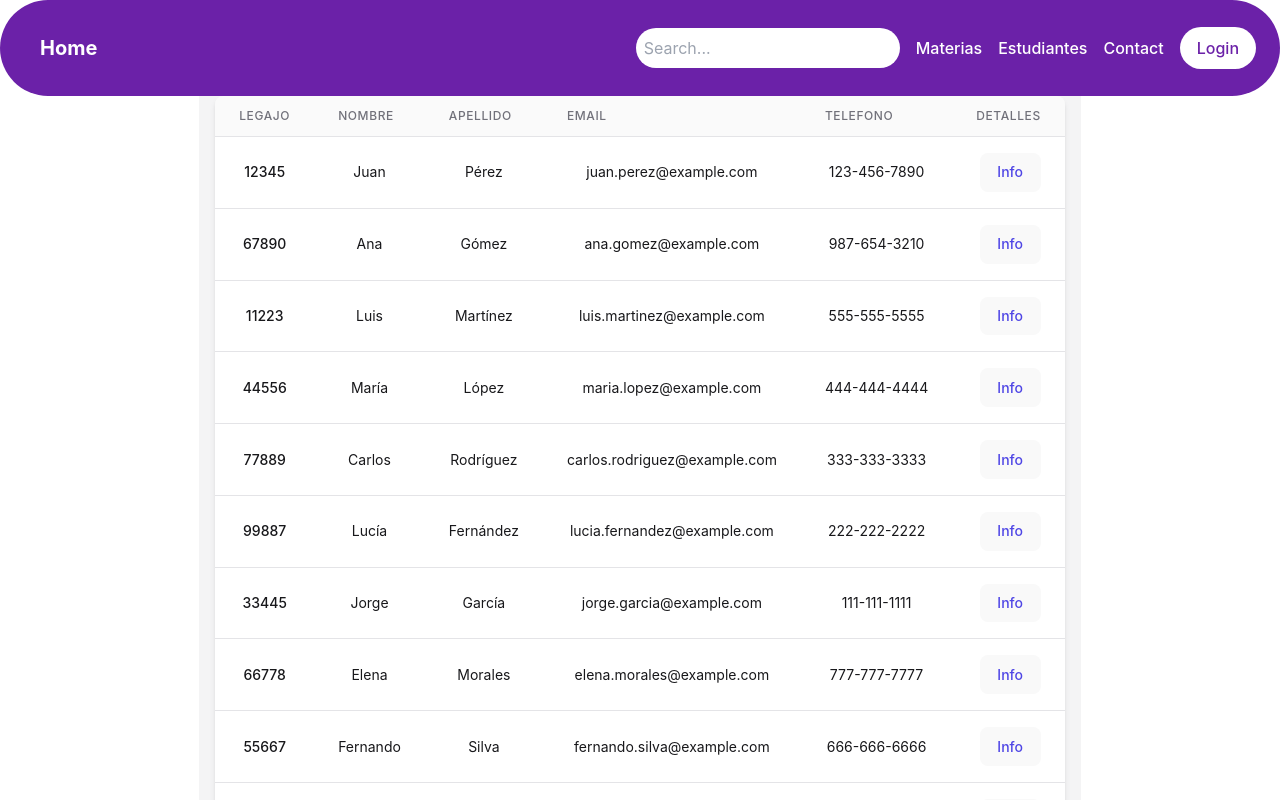
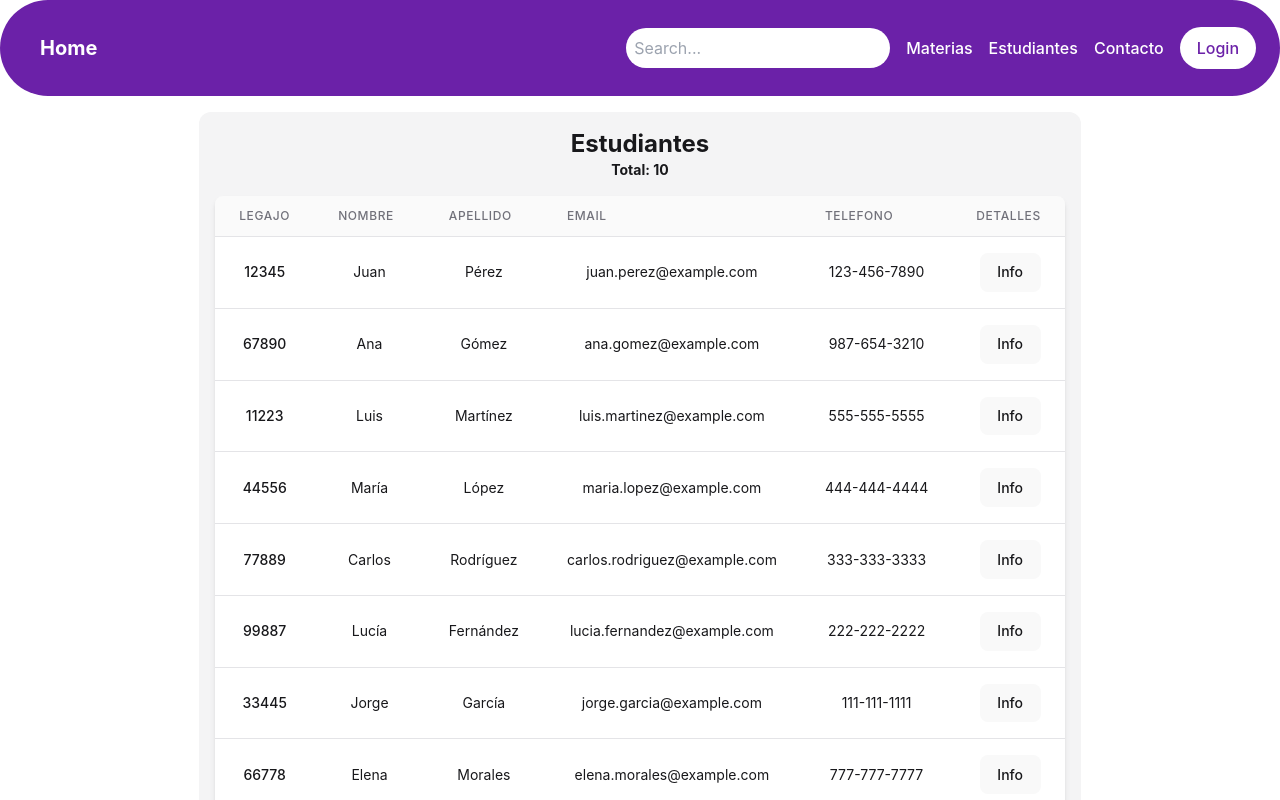
Before and after one commit to gerogabas/ProyectoKiosko, a React (Vite) app: page /estudiantes in a window 1280 px wide. Shown: the top 800 px of the page. Built offline with nearby package versions, Linux system fonts and the light colour scheme.

Commit message:
hotfix de alumnos

```diff
--- a/src/Front/Estudiantes.jsx
+++ b/src/Front/Estudiantes.jsx
@@ -1,67 +1,67 @@
-import React from 'react';
+import React, { useState } from "react";
 
 // Estilos
-const sharedTableCellClasses = 'px-6 py-4 whitespace-nowrap text-sm text-zinc-900 dark:text-zinc-100';
-const sharedTableHeaderClasses = 'px-6 py-3 text-left text-xs font-medium text-zinc-500 dark:text-zinc-400 uppercase tracking-wider';
+const sharedTableCellClasses =
+  "px-6 py-4 whitespace-nowrap text-sm text-zinc-900 dark:text-zinc-100";
+const sharedTableHeaderClasses =
+  "px-6 py-3 text-left text-xs font-medium text-zinc-500 dark:text-zinc-400 uppercase tracking-wider";
 
 // Componente para el encabezado de la tabla
 const TableHeader = () => {
   return (
     <thead className="bg-zinc-50 dark:bg-zinc-800">
       <tr>
-        {["Legajo", "Nombre", "Apellido", "Email", "Telefono", "Detalles"].map(header => (
+        {["Legajo", "Nombre", "Apellido", "Email", "Telefono", "Detalles"].map(
+          (header) => (
             <th key={header} scope="col" className={sharedTableHeaderClasses}>
               {header}
             </th>
-        ))}
+          )
+        )}
       </tr>
     </thead>
   );
 };
 
-// Componente para una fila de la tabla
-const StudentRow = ({ alumnos, onInfoClick }) => {
-  return (
-    <tr>
-      <td className={`${sharedTableCellClasses} font-medium`}>{alumnos.legajo}</td>
-      <td className={sharedTableCellClasses}>{alumnos.nombre}</td>
-      <td className={sharedTableCellClasses}>{alumnos.apellido}</td>
-      <td className={sharedTableCellClasses}>{alumnos.email}</td>
-      <td className={sharedTableCellClasses}>{alumnos.telefono}</td>
-      <td className={`${sharedTableCellClasses} text-right`}>
-        <button
-          className="text-indigo-600 dark:text-indigo-400 hover:text-indigo-900 dark:hover:text-indigo-600"
-          onClick={() => onInfoClick(alumnos.legajo)}
-        >
-          Info
-        </button>
-      </td>
-    </tr>
-  );
-};
-
 // Componente principal
 const Estudiantes = () => {
+  const [selectedAlumno, setSelectedAlumno] = useState(null);
 
-  const showStudentInfo = legajo => {
-    alert(`Clickeaste al: ${legajo}`);
+  const handleClickAlumno = (alu) => {
+    setSelectedAlumno(alu);
   };
 
   return (
-    <div className="min-h-screen bg-zinc-100 dark:bg-zinc-900 p-4">
+    <div className="flex min-h-screen bg-zinc-100 dark:bg-zinc-900 p-4 rounded-xl">
+      {selectedAlumno ? ( <pre className="text-left">{JSON.stringify(selectedAlumno, null, 2)}</pre>)
+      :(
       <div className="container mx-auto">
-        <h1 className="text-2xl font-bold mb-4 text-zinc-900 dark:text-zinc-100">Students List</h1>
+          <h1 className="text-2xl font-bold mb-4 text-zinc-900 dark:text-zinc-100">
+            Estudiantes
+            <p className="text-sm">Total: {alumnos.length}</p>
+          </h1>
           <div className="shadow-md overflow-hidden border-b border-zinc-200 dark:border-zinc-700 sm:rounded-lg">
             <table className="min-w-full divide-y divide-zinc-200 dark:divide-zinc-700">
               <TableHeader />
               <tbody className="bg-white dark:bg-zinc-800 divide-y divide-zinc-200 dark:divide-zinc-700">
-              {alumnos.map(alumnos => (
-                <StudentRow key={alumnos.legajo} alumnos={alumnos} onInfoClick={showStudentInfo} />
+                {alumnos.map((alumno) => (
+                  <tr key={alumno.legajo}>
+                    <td className={`${sharedTableCellClasses} font-medium`}> {alumno.legajo} </td>
+                    <td className={sharedTableCellClasses}>{alumno.nombre}</td>
+                    <td className={sharedTableCellClasses}>{alumno.apellido}</td>
+                    <td className={sharedTableCellClasses}>{alumno.email}</td>
+                    <td className={sharedTableCellClasses}>{alumno.telefono}</td>
+                    <td className={`${sharedTableCellClasses} text-right`}>
+                      <button className=" dark:text-indigo-400 dark:hover:text-indigo-600"
+                        onClick={() => handleClickAlumno(alumno)}> Info </button>
+                    </td>
+                  </tr>
                 ))}
               </tbody>
             </table>
           </div>
         </div>
+      )}
     </div>
   );
 };
--- a/src/Front/NavBar.jsx
+++ b/src/Front/NavBar.jsx
@@ -1,28 +1,45 @@
 import { Outlet, Link } from "react-router-dom";
 
-const txtBlanco = 'text-white hover:text-zinc-300';
+const txtBlanco = "text-white hover:text-zinc-300";
 
 const Navbar = () => {
   return (
     <div>
       <nav className="logo flex justify-between items-center p-4 bg-purple-800 rounded-full fixed top-0 left-0 right-0 z-10">
         <div className="ml-4">
-                <Link to="/" className={txtBlanco + ' font-bold text-xl hover:text-red-500'}>Home</Link>
+          <Link
+            to="/"
+            className={txtBlanco + " font-bold text-xl hover:text-red-500"}
+          >
+            Home
+          </Link>
         </div>
         <div className="flex items-center gap-4">
-                <input type="text" placeholder="Search..." className="rounded-full p-2" />
-                <Link to="/materias" className={txtBlanco}>Materias</Link>
-                <Link to="/estudiantes" className={txtBlanco}>Estudiantes</Link>
-                <Link to="#" className={txtBlanco}>Contact</Link>
+          <input
+            type="text"
+            placeholder="Search..."
+            className="rounded-full p-2"
+          />
+          <Link to="/materias" className={txtBlanco}>
+            Materias
+          </Link>
+          <Link to="/estudiantes" className={txtBlanco}>
+            Estudiantes
+          </Link>
+          <Link to="#" className={txtBlanco}>
+            Contacto
+          </Link>
           <Link to="/login" children>
-                    <button className="bg-white text-purple-800 py-2 px-4 rounded-full hover:bg-purple-700 hover:text-white">Login</button>
+            <button className="bg-white text-purple-800 py-2 px-4 rounded-full hover:bg-purple-700 hover:text-white">
+              Login
+            </button>
           </Link>
         </div>
       </nav>
-        <div>
-            <Outlet/>
+      <div className="pt-20">
+        <Outlet />
       </div>
     </div>
   );
-}
+};
 export default Navbar;
```
Also changed, not shown: src/Front/EstudiantesDetail.jsx (added), 1 other file (tests, documents, lock files or other folders). Lines whose indentation alone changed are shown as unchanged.
